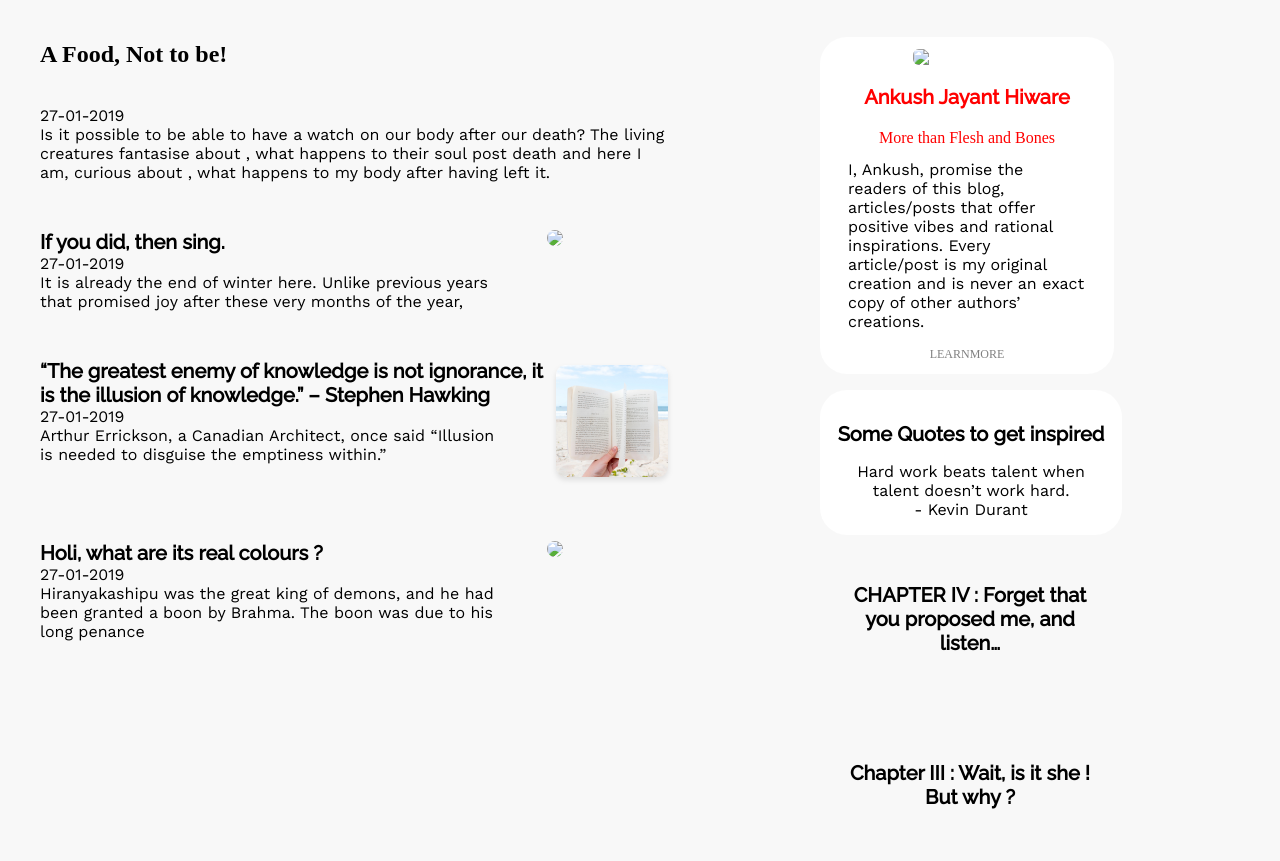
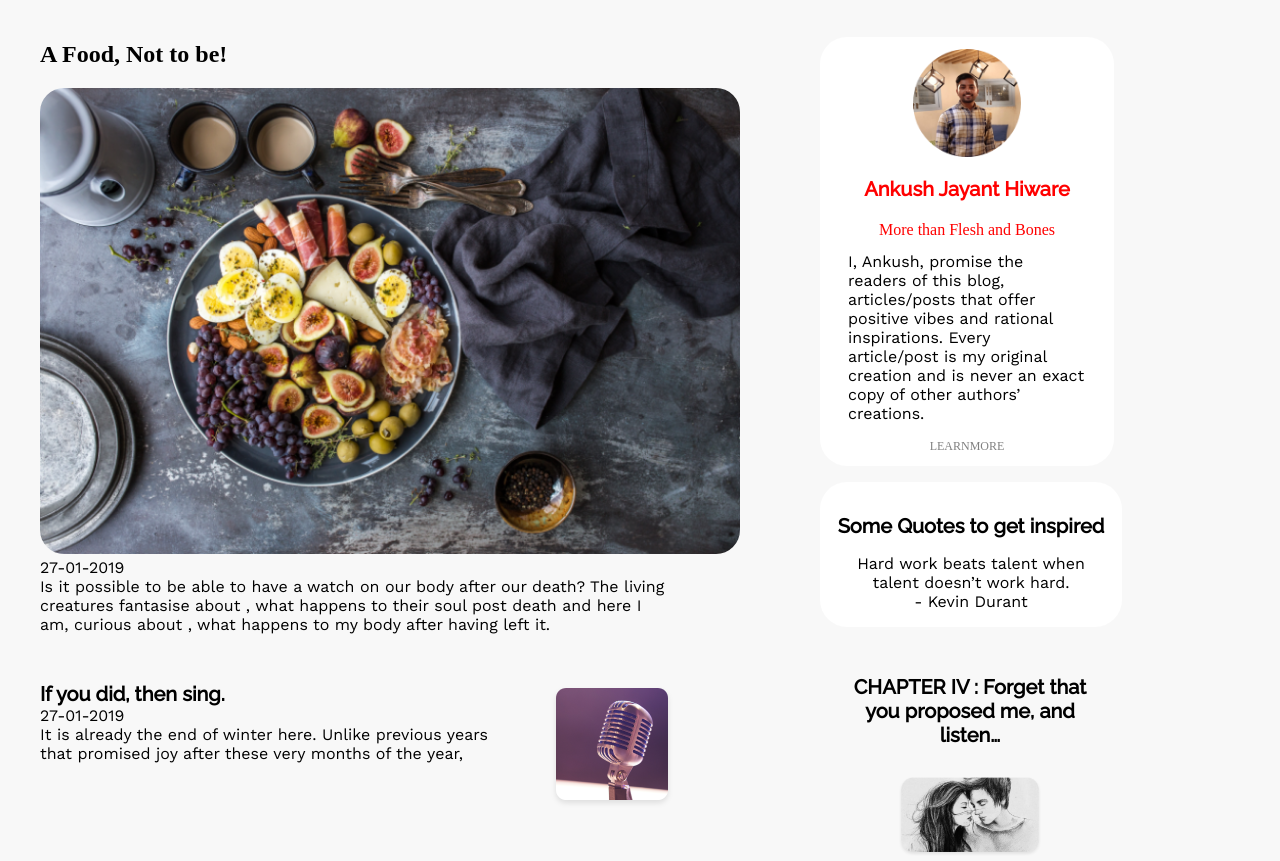
Before and after one commit to akshayshinde97/blog, a plain HTML site: page index.html in a window 1280 px wide. Shown: the part 69-930 px from the top of the page. Drawn offline with nearby package versions, Linux system fonts and the light colour scheme; files whose address does not match are found by name.

```diff
--- a/index.html
+++ b/index.html
@@ -33,7 +33,7 @@
                     <h2 class="article-featured-title">
                         A Food, Not to be!
                     </h2>
-                    <img src=".\blog project\img\feat_img.png" alt="" class="article-feat-image" >
+                    <img src="feat_img.png" alt="" class="article-feat-image" >
                     <p class="article-featured-info">
                         27-01-2019
                     </p>
@@ -60,7 +60,7 @@
 
                     </div>
                     <div class="article-recent-secondary">
-                        <img src=".\blog project\img\sing.png"  class="article-image">
+                        <img src="sing.png"  class="article-image">
 
 
                     </div>
@@ -103,7 +103,7 @@
 
                     </div>
                     <div class="article-recent-secondary">
-                        <img src=".\blog project\img\holi.png" class="article-image">
+                        <img src="holi.png" class="article-image">
 
                     </div>
                 </article>
@@ -117,7 +117,7 @@
                 </div> -->
                 <div class="sidebar-widget">
                     <div class="author-info">
-                        <img class="author-img" src=".\blog project\img\author.png" >
+                        <img class="author-img" src="author.png" >
                         <h3 class="title author-info-name">
                             Ankush Jayant Hiware
                         </h3>
@@ -149,13 +149,13 @@
                         <h3 class="title widget-title">
                             CHAPTER IV : Forget that you proposed me, and listen…
                         </h3>
-                        <img src=".\blog project\img\chap4.png" alt="" class="widget-image">
+                        <img src="chap4.png" alt="" class="widget-image">
                     </div>
                     <div class="widget-recent-post">
                         <h3 class="title widget-title">
                             Chapter III : Wait, is it she ! But why ?
                         </h3>
-                        <img src=".\blog project\img\chap3.png" alt="" class="widget-image">
+                        <img src="chap3.png" alt="" class="widget-image">
                     </div>
                     <!-- <div class="widget-recent-post">
                         <h3 class="widget-recent-post-title"></h3>
```
